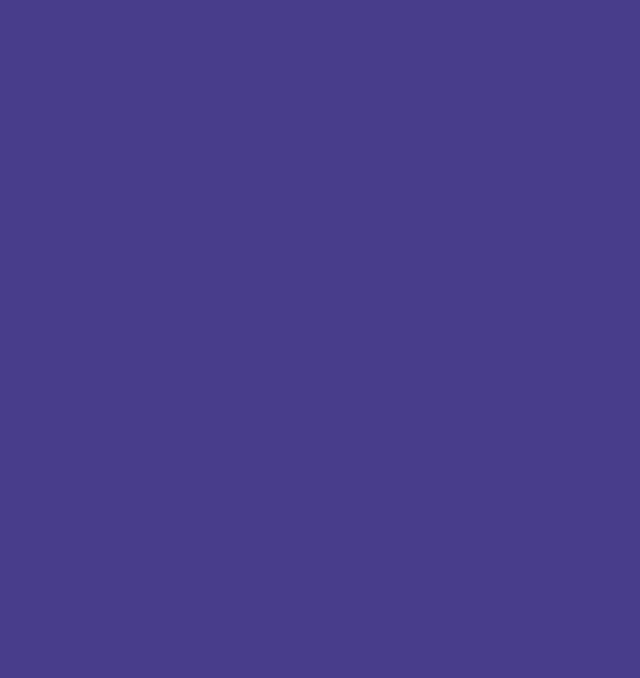
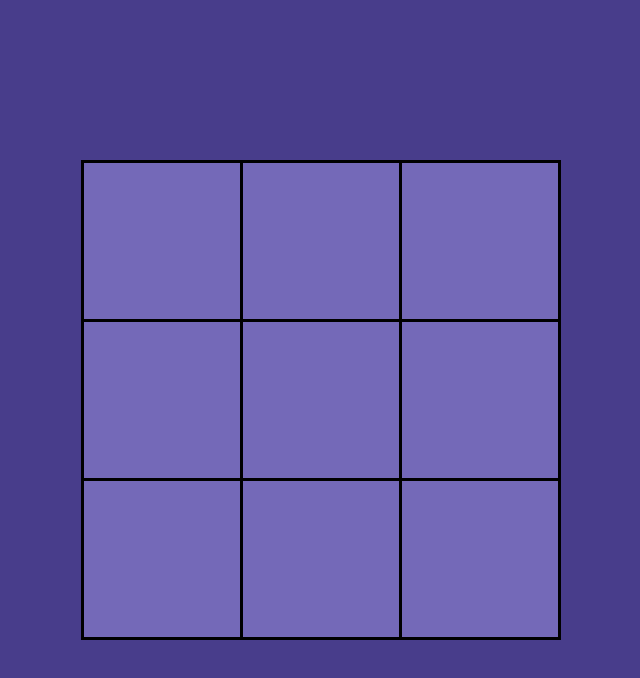
Before and after one commit to petrovicmarko/IXO, a plain HTML site: page index.html in a window 1280 px wide. Both pictures are taken after a click on the element "PLAY". Shown: the whole page, without its empty margins (319-959 px from the left). Drawn offline with Linux system fonts and the light colour scheme.

Commit message:
field with basic styles added

```diff
--- a/index.html
+++ b/index.html
@@ -14,6 +14,19 @@
     <div id="play" class="play">
         PLAY
     </div>
+
+    <div id="field" class="field">
+        <div id="s1" class="slot"></div>
+        <div id="s2" class="slot"></div>
+        <div id="s3" class="slot"></div>
+        <div id="s4" class="slot"></div>
+        <div id="s5" class="slot"></div>
+        <div id="s6" class="slot"></div>
+        <div id="s7" class="slot"></div>
+        <div id="s8" class="slot"></div>
+        <div id="s9" class="slot"></div>
+    </div>
+
     <script src="script.js"></script>
 </body>
 </html>
--- a/script.js
+++ b/script.js
@@ -1,7 +1,9 @@
 const gameBtn = document.getElementById("play")
 const header = document.getElementById("header")
+const field = document.getElementById("field")
 
 gameBtn.addEventListener("click", () => {
-    gameBtn.style.display = "none";
-    header.style.display = "none";
+    gameBtn.style.display = "none"
+    header.style.display = "none"
+    field.style.display = "grid"
 })
--- a/style.css
+++ b/style.css
@@ -23,3 +23,24 @@ body {
 .play:hover {
     cursor: pointer;
 }
+
+.field {
+    display: none;
+    height: 30rem;
+    width: 30rem;
+    grid-template-columns: auto auto auto;
+    background-color: #7469b8;
+    position: absolute;
+    top: 50%;
+    left: 50%;
+    transform: translate(-50%, -50%);
+    border: .2rem solid black;
+}
+
+#s1, #s2, #s3, #s4, #s5, #s6 {
+    border-bottom: .2rem solid black;
+}
+
+#s1, #s2, #s4, #s5, #s7, #s8 {
+    border-right: .2rem solid black;
+}
```
